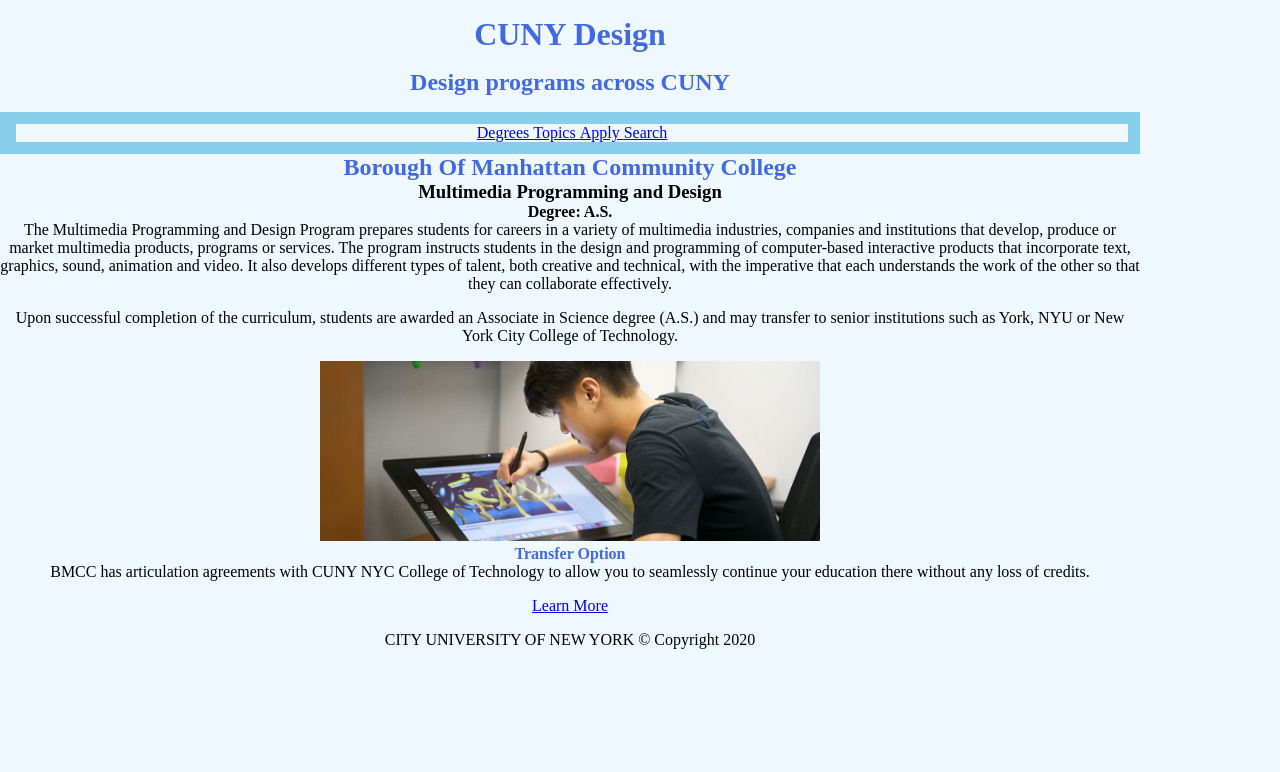
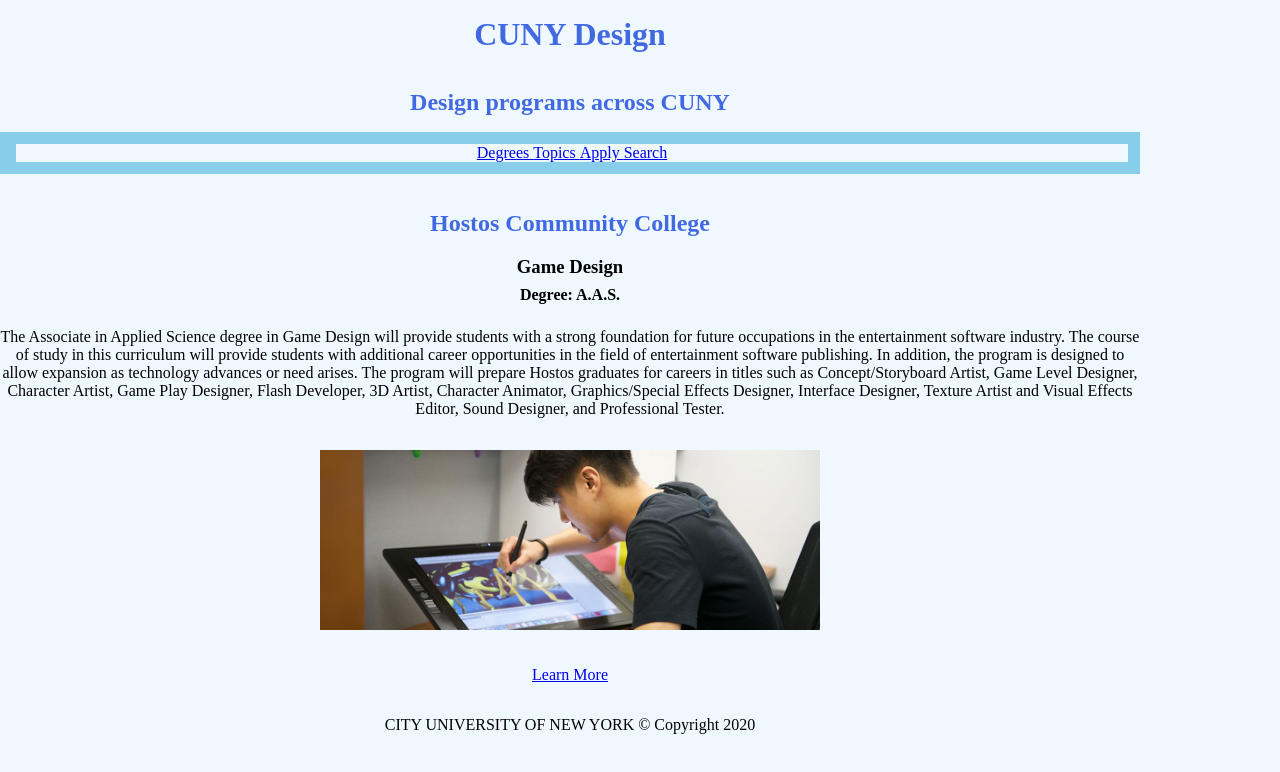
Before and after one commit to NoelleStegner/assignment1-mmp240, a plain HTML site: page assignment-1/index.html in a window 1280 px wide. Drawn offline with Linux system fonts and the light colour scheme.

Commit message:
Add files via upload

```diff
--- a/assignment-1/index.html
+++ b/assignment-1/index.html
@@ -24,28 +24,27 @@
       </nav>
 
       <main class="page-main">
-        <h2><font color= "RoyalBlue"> Borough Of Manhattan Community College </font></h2>
-        <h3>Multimedia Programming and Design </h3>
-        <h4>Degree: A.S. </h4>
-        <p>The Multimedia Programming and Design Program prepares students for careers in a
-          variety of multimedia industries, companies and institutions that develop, produce or
-          market multimedia products, programs or services. The program instructs students in the design
-          and programming of computer-based interactive products that incorporate text, graphics, sound,
-          animation and video. It also develops different types of talent, both creative and technical, with
-          the imperative that each understands the work of the other so that they can collaborate effectively.</p>
+        <h2><font color= "RoyalBlue"> Hostos Community College </font></h2>
+        <h3>Game Design </h3>
 
-          <p> Upon successful completion of the curriculum, students are awarded an <span class="orange-color"> Associate in Science degree
-            (A.S.)</span> and may transfer to senior institutions such as York, NYU or New York City College of
-            Technology. </p>
+        <h4>Degree: A.A.S. </h4>
+
+
+        <p>The Associate in Applied Science degree in Game Design will provide students with a strong foundation for future occupations in the entertainment software industry.
+          The course of study in this curriculum will provide students with additional career opportunities in the field of
+          entertainment software publishing.
+          In addition, the program is designed to allow expansion as technology advances or need arises.
+          The program will prepare Hostos graduates for careers in titles such as Concept/Storyboard Artist,
+          Game Level Designer, Character Artist, Game Play Designer, Flash Developer, 3D Artist, Character Animator,
+          Graphics/Special Effects Designer, Interface Designer, Texture Artist and Visual Effects Editor, Sound Designer,
+          and Professional Tester.</p>
+
+
 
             <div>
             <img src="mea.jpg" at="student-studying" class="fluid-image">
           </div>
 
-            <h4> <font color= "RoyalBlue"> Transfer Option </font> </h4>
-            <p>BMCC has articulation agreements with CUNY NYC College of Technology to
-              allow you to seamlessly continue your education there
-              without any loss of credits. </p>
 
 
               <ul>
--- a/assignment-1/style.css
+++ b/assignment-1/style.css
@@ -27,15 +27,19 @@ h1{
 
 }
 .fluid-image{
+  margin-bottom: 2em;
   width: 100%;
 }
 
 
 p{
-  margin-bottom: 1em;
+  line-height: normal;
+  margin-bottom: 2em;
+  margin-bottom: 2em;
 }
 .main-menu li{
   display: inline;
+
 }
 nav{
   max-width: 1140px;
@@ -53,3 +57,14 @@ nav{
 
 
 }
+h2{
+  margin-top: 1.5em;
+}
+h3{
+  margin-top: 1em;
+}
+
+h4{
+margin-top: .50em;
+  margin-bottom: 1.5em;
+}
```
Also changed, not shown: 1 other file.
